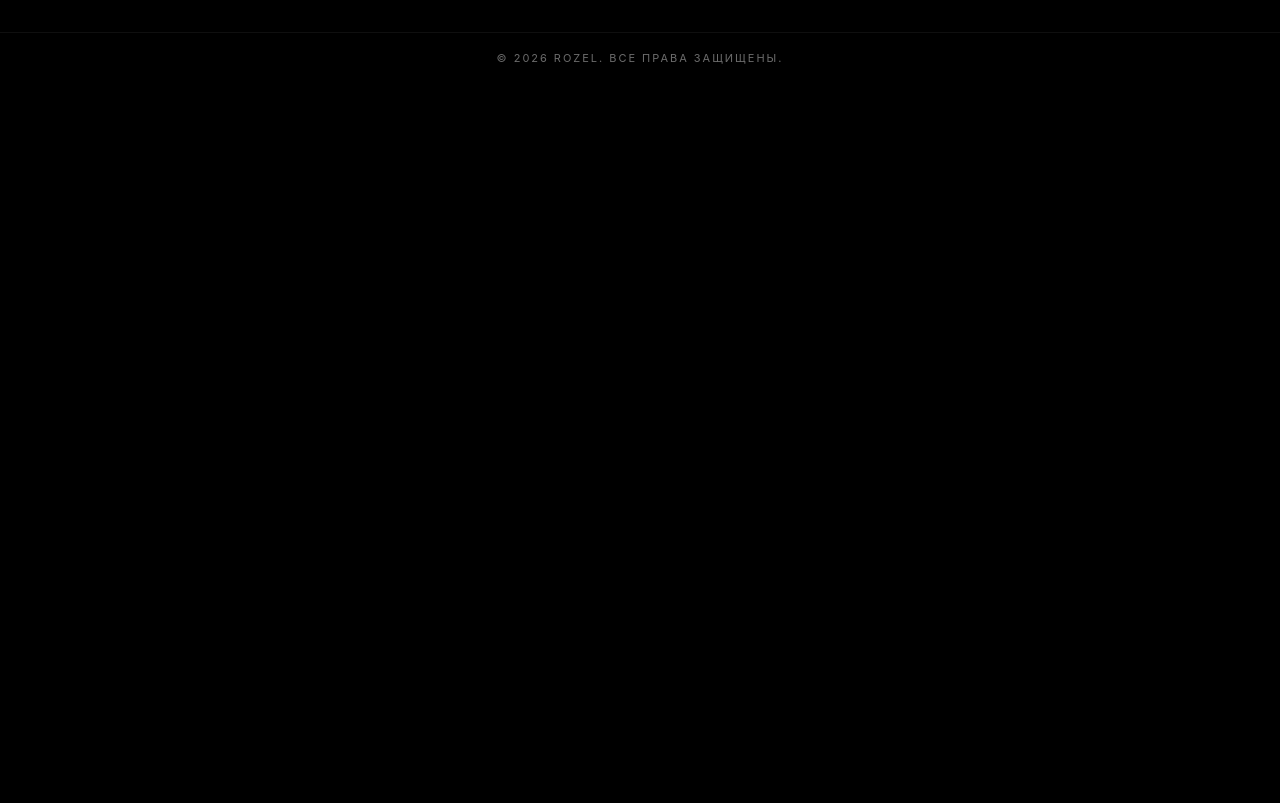
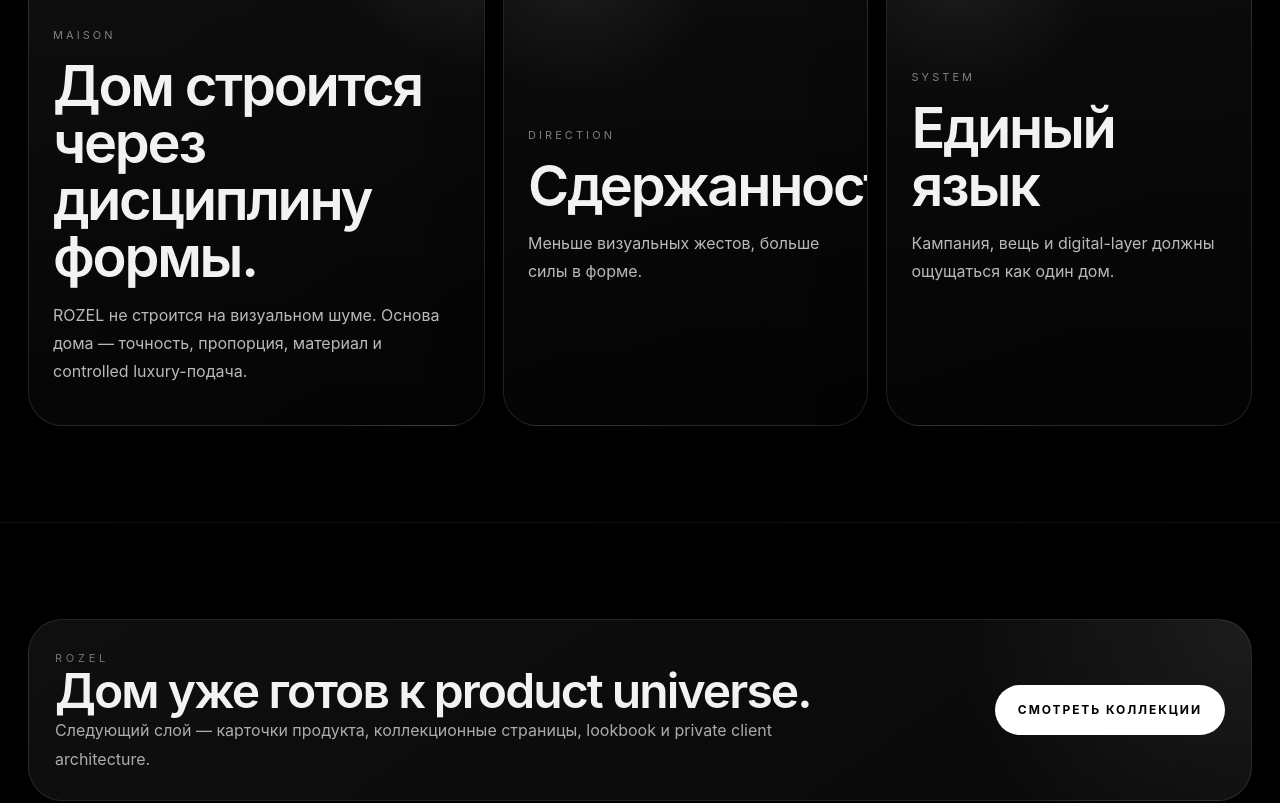
Before and after one commit to mtronda21vekby-stack/rozelshop.com, a Next.js app in the folder apps/web/: page /house in a window 1280 px wide. Shown: the part 1000-1803 px from the top of the page. Before the commit the page ends 1089 px from the top, so only its background shows below. Built offline with nearby package versions, Linux system fonts and the light colour scheme.

Commit message:
Update page.tsx

```diff
--- a/apps/web/src/app/house/page.tsx
+++ b/apps/web/src/app/house/page.tsx
@@ -1,20 +1,133 @@
-import { getSiteContent } from '../../lib/site-data';
+import Link from 'next/link'
+import { getSiteContent } from '../../lib/site-data'
 
 export default function HousePage() {
-  const siteData = getSiteContent('ru');
+  const siteData = getSiteContent('ru')
 
   return (
+    <>
       <section className="page-section">
         <div className="container">
-        <div className="eyebrow">{siteData.housePage.eyebrow}</div>
-        <h1 className="page-title">{siteData.housePage.title}</h1>
+
+          <div className="eyebrow">
+            {siteData.housePage.eyebrow}
+          </div>
+
+          <h1 className="page-title">
+            {siteData.housePage.title}
+          </h1>
 
           <div className="prose-block">
             {siteData.housePage.paragraphs.map((paragraph) => (
               <p key={paragraph}>{paragraph}</p>
             ))}
           </div>
+
         </div>
       </section>
-  );
+
+      <section className="page-section page-divider">
+        <div className="container">
+
+          <div className="editorial-grid">
+
+            <article className="editorial-card editorial-card--tall">
+              <div className="editorial-card__overlay" />
+
+              <div className="editorial-card__content">
+                <div className="editorial-card__eyebrow">
+                  MAISON
+                </div>
+
+                <h2 className="editorial-card__title">
+                  Дом строится через дисциплину формы.
+                </h2>
+
+                <p className="editorial-card__text">
+                  ROZEL не строится на визуальном шуме.
+                  Основа дома — точность, пропорция,
+                  материал и controlled luxury-подача.
+                </p>
+              </div>
+            </article>
+
+            <article className="editorial-card editorial-card--soft">
+              <div className="editorial-card__overlay" />
+
+              <div className="editorial-card__content">
+                <div className="editorial-card__eyebrow">
+                  DIRECTION
+                </div>
+
+                <h3 className="editorial-card__title">
+                  Сдержанность
+                </h3>
+
+                <p className="editorial-card__text">
+                  Меньше визуальных жестов,
+                  больше силы в форме.
+                </p>
+              </div>
+            </article>
+
+            <article className="editorial-card editorial-card--soft">
+              <div className="editorial-card__overlay" />
+
+              <div className="editorial-card__content">
+                <div className="editorial-card__eyebrow">
+                  SYSTEM
+                </div>
+
+                <h3 className="editorial-card__title">
+                  Единый язык
+                </h3>
+
+                <p className="editorial-card__text">
+                  Кампания, вещь и digital-layer
+                  должны ощущаться как один дом.
+                </p>
+              </div>
+            </article>
+
+          </div>
+
+        </div>
+      </section>
+
+      <section className="page-section page-divider">
+        <div className="container">
+
+          <div className="cta-band">
+            <div className="cta-band__row">
+
+              <div>
+                <div className="eyebrow">
+                  ROZEL
+                </div>
+
+                <h2 className="cta-band__title">
+                  Дом уже готов к product universe.
+                </h2>
+
+                <p className="cta-band__text">
+                  Следующий слой — карточки продукта,
+                  коллекционные страницы, lookbook
+                  и private client architecture.
+                </p>
+              </div>
+
+              <Link
+                href="/collections"
+                className="btn btn--primary"
+              >
+                Смотреть коллекции
+              </Link>
+
+            </div>
+          </div>
+
+        </div>
+      </section>
+    </>
+  )
 }
```
Lines whose indentation alone changed are shown as unchanged.
